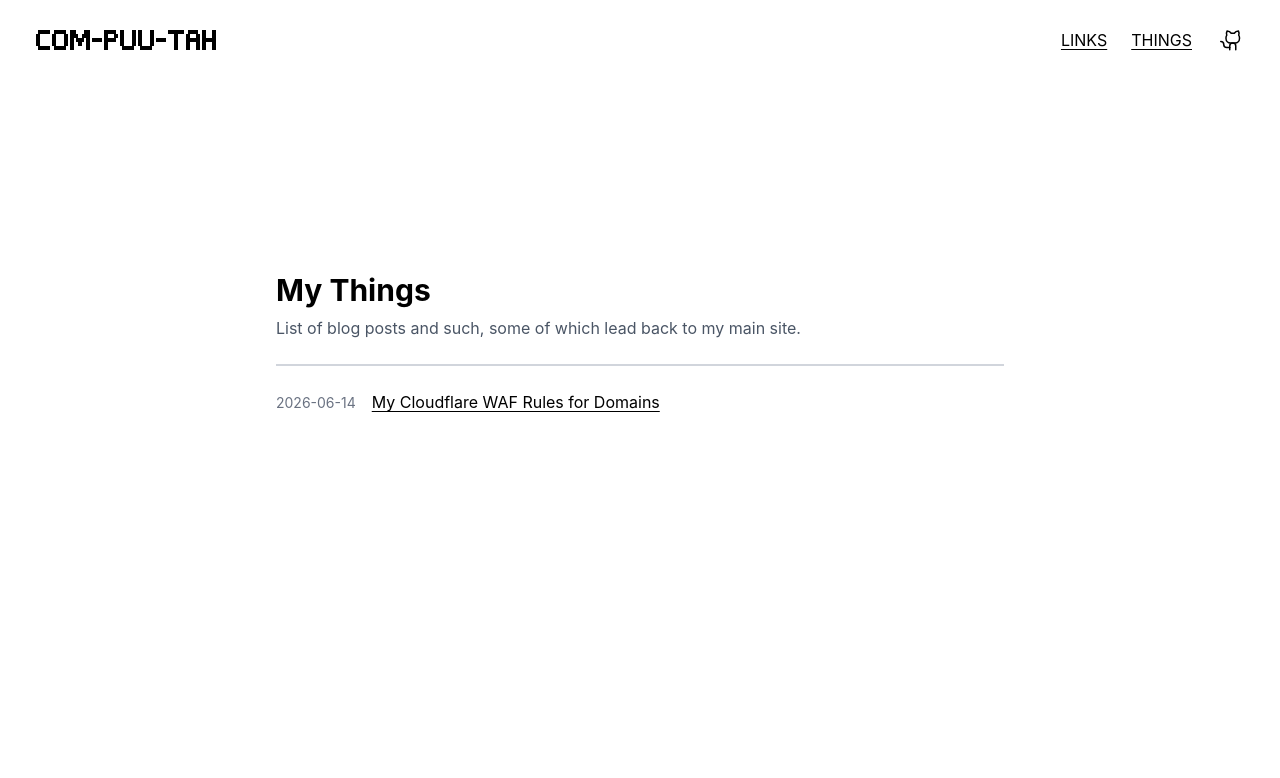
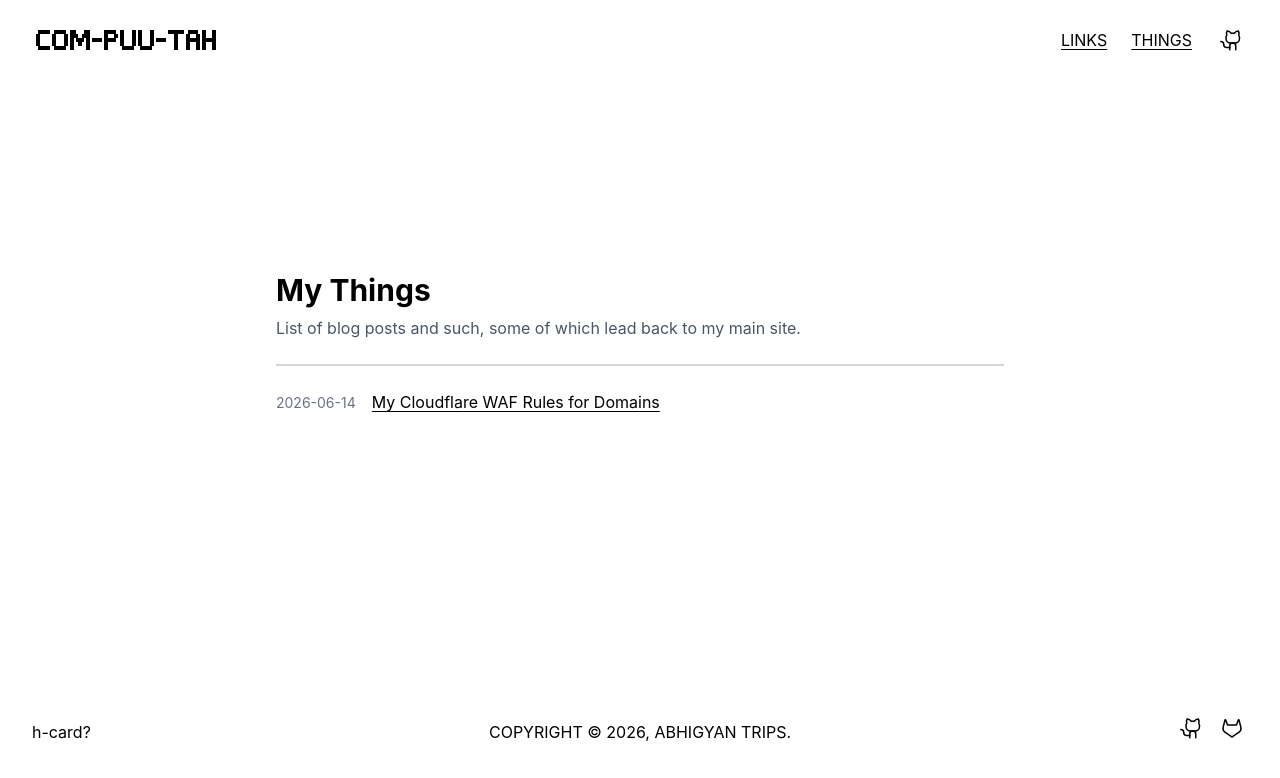
Before and after one commit to abhigyantrips/abhi.computer, an Astro site: page /things in a window 1280 px wide. Built offline with nearby package versions, Linux system fonts and the light colour scheme; Astro itself is replaced by a stand-in of ours; some packages are replaced by stand-ins of ours; a web font is replaced by a local one.

Commit message:
chore(ui): add simple footer

```diff
--- /dev/null
+++ b/src/components/footer.astro
@@ -0,0 +1,47 @@
+<footer class="flex items-center justify-center lg:grid lg:grid-cols-[1fr_auto_1fr] lg:items-end p-6 lg:px-8">
+    <p>h-card?</p>
+    <p class="uppercase">copyright &copy; {new Date().getFullYear()}, <a href="https://abhi.now/" class="no-underline!">abhigyan trips</a>.</p>
+    <div class="flex gap-2 lg:justify-self-end">
+        		<a
+			href="https://github.com/abhigyantrips"
+			class="size-8 p-1 no-underline!"
+		>
+			<svg
+				xmlns="http://www.w3.org/2000/svg"
+				viewBox="0 0 256 256"
+				><rect
+					width="256"
+					height="256"
+					fill="none"
+				></rect><path
+					d="M119.83,56A52,52,0,0,0,76,32a51.92,51.92,0,0,0-3.49,44.7A49.28,49.28,0,0,0,64,104v8a48,48,0,0,0,48,48h48a48,48,0,0,0,48-48v-8a49.28,49.28,0,0,0-8.51-27.3A51.92,51.92,0,0,0,196,32a52,52,0,0,0-43.83,24Z"
+					fill="none"
+					stroke="currentColor"
+					stroke-linecap="round"
+					stroke-linejoin="round"
+					stroke-width="16"
+				></path><path
+					d="M104,232V192a32,32,0,0,1,32-32h0a32,32,0,0,1,32,32v40"
+					fill="none"
+					stroke="currentColor"
+					stroke-linecap="round"
+					stroke-linejoin="round"
+					stroke-width="16"
+				></path><path
+					d="M104,208H72a32,32,0,0,1-32-32A32,32,0,0,0,8,144"
+					fill="none"
+					stroke="currentColor"
+					stroke-linecap="round"
+					stroke-linejoin="round"
+					stroke-width="16"
+				></path></svg
+			>
+		</a>
+        <a
+			href="https://gitlab.com/abhigyantrips"
+			class="size-8 p-1 no-underline!"
+		>
+			<svg xmlns="http://www.w3.org/2000/svg" viewBox="0 0 256 256"><rect width="256" height="256" fill="none"/><path d="M175.35,96,195,42.62a3.93,3.93,0,0,1,7.53.38l19.89,76.12a49,49,0,0,1-18.87,52.4l-73.26,51.76a3.91,3.91,0,0,1-4.52,0L52.48,171.52a49,49,0,0,1-18.87-52.4L53.5,43A3.93,3.93,0,0,1,61,42.62L80.65,96Z" fill="none" stroke="currentColor" stroke-linecap="round" stroke-linejoin="round" stroke-width="16"/></svg>
+		</a>
+    </div>
+</footer>
--- a/src/layouts/page-layout.astro
+++ b/src/layouts/page-layout.astro
@@ -2,6 +2,7 @@
 import BaseHead from "@/components/base-head.astro";
 import Container from "@/components/container.astro";
 import Header from "@/components/header.astro";
+import Footer from "@/components/footer.astro";
 
 import "@/styles/global.css";
 
@@ -32,5 +33,6 @@ const { title, description } = Astro.props;
 				<slot />
 			</Container>
 		</main>
+		<Footer />
 	</body>
 </html>
--- a/src/layouts/reading-layout.astro
+++ b/src/layouts/reading-layout.astro
@@ -1,6 +1,7 @@
 ---
 import BaseHead from "@/components/base-head.astro";
 import Container from "@/components/container.astro";
+import Footer from "@/components/footer.astro";
 import Header from "@/components/header.astro";
 
 import "@/styles/global.css";
@@ -74,5 +75,6 @@ const { post } = Astro.props;
 				</div>
 			</Container>
 		</main>
+		<Footer />
 	</body>
 </html>
```
